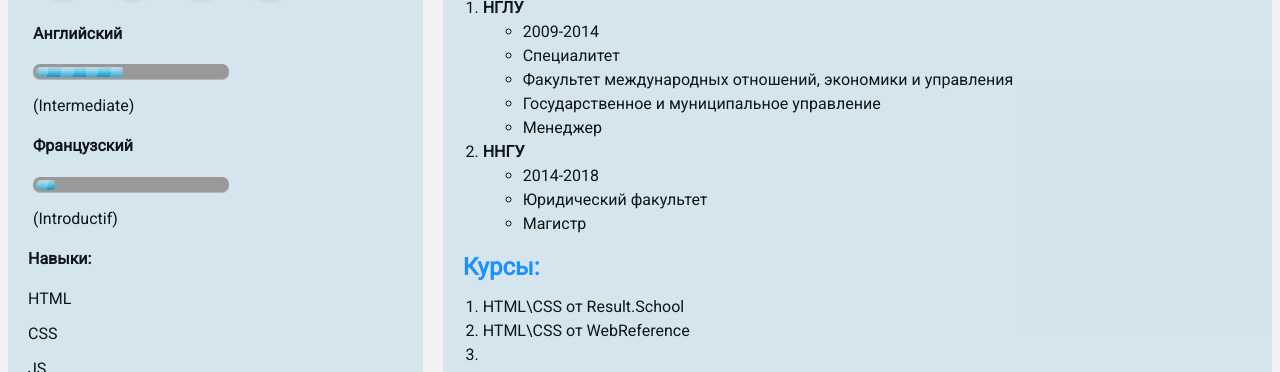
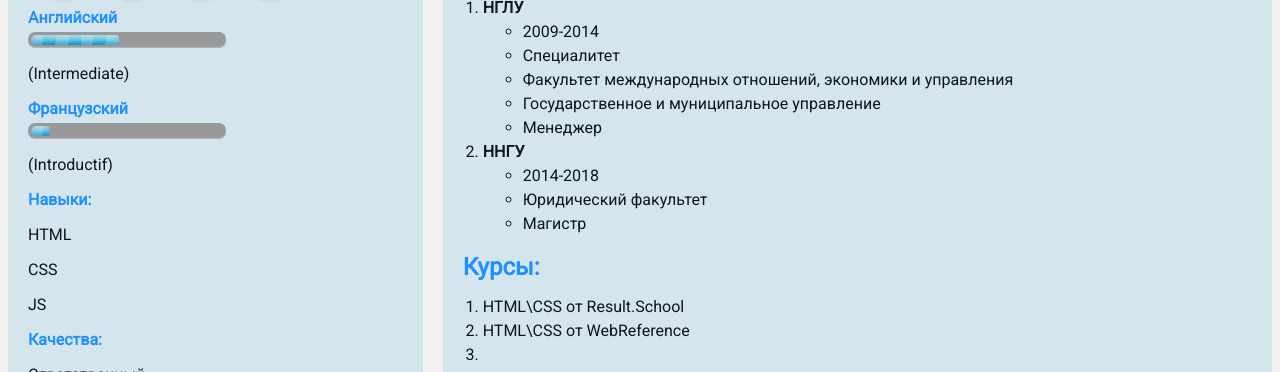
Before and after one commit to Lisanndr/resume, a plain HTML site: page index.html in a window 1280 px wide. Shown: the part 428-800 px from the top of the page. Drawn offline with Linux system fonts and the light colour scheme.

Commit message:
add colors to h4

```diff
--- a/index.html
+++ b/index.html
@@ -19,14 +19,14 @@
 
             <div class="card home">
                 <img src="https://img2.freepng.ru/20180326/dge/kisspng-computer-icons-house-home-5ab8bd6b1ad164.2877720115220565551099.jpg" alt="" width="22px" height="22px">
-                <a href="https://yandex.ru/maps/-/CCUNB2DWcA">г.Нижний Новгород</a>
+                <a href="https://yandex.ru/maps/-/CCUNB2DWcA" target="_blank">г.Нижний Новгород</a>
             </div>
             <div class="card bg-yellow">
                 <span class="phone">
                 <img src="https://военное-право.рф/wp-content/uploads/2022/03/Phone_Shiny_Icon.svg_.png" alt="" width="22px" height="22px">
-                <a href="tel:+79506250342" title="Позвонить" >+7 (950) 625-03-42</a>
+                <a href="tel:+79506250342" title="Позвонить" target="_blank">+7 (950) 625-03-42</a>
                 <img src="https://static.tildacdn.com/tild3762-3638-4835-b762-336466656238/2000px-Email_Shiny_I.png" alt="" width="22px" height="22px">
-                <a href="mailto:lisanndr@mail.ru">lisanndr@mail.ru</a>
+                <a href="mailto:lisanndr@mail.ru" target="_blank">lisanndr@mail.ru</a>
 
                 </span>
 
--- a/styles.css
+++ b/styles.css
@@ -78,8 +78,6 @@ a:visited {    color: grey;}
     color: DodgerBlue
 }
 
-.home {display: block;}
-
 .home img {margin-right: 10px;
     position: relative;
     top: 3px;}
@@ -96,11 +94,26 @@ a:visited {    color: grey;}
     top: 3px;
 }
 
-.phone a { padding: 5px;}
+.phone a {padding: 5px;}
 
 .bg-yellow h4 {
     margin-left: 10px;
     color: dodgerblue;
+}
+
+.languages h4 {
+    color: dodgerblue;
+    margin: 5px 0px 5px 0px;
+}
+
+.skills h4 {
+    color: dodgerblue;
+    margin: 5px 0px 5px 0px;
+}
+
+.character h4 {
+    color: dodgerblue;
+    margin: 5px 0px 5px 0px;
 }
 
 .bg-yellow {
@@ -120,8 +133,6 @@ a:visited {    color: grey;}
 	box-shadow: 0 2px 4px rgba(0,0,0,0.15), inset 0 0 50px rgba(0,0,0,0.1);
 }
 
-
-
 .social a:hover {
 	border-color: #888;
 	opacity: .8;
@@ -137,7 +148,9 @@ a:visited {    color: grey;}
 .github a {background: #191919;}
 
 .languages {
-    margin-left: 15px;
+    margin-left: 10px;
+    margin-top: 0px;
+    margin-bottom: 0px;
 }
 
 .meter {
@@ -269,7 +282,6 @@ a:visited {    color: grey;}
 
 .table {
     width: 100%;
-
 }
 
 .table td {
```
